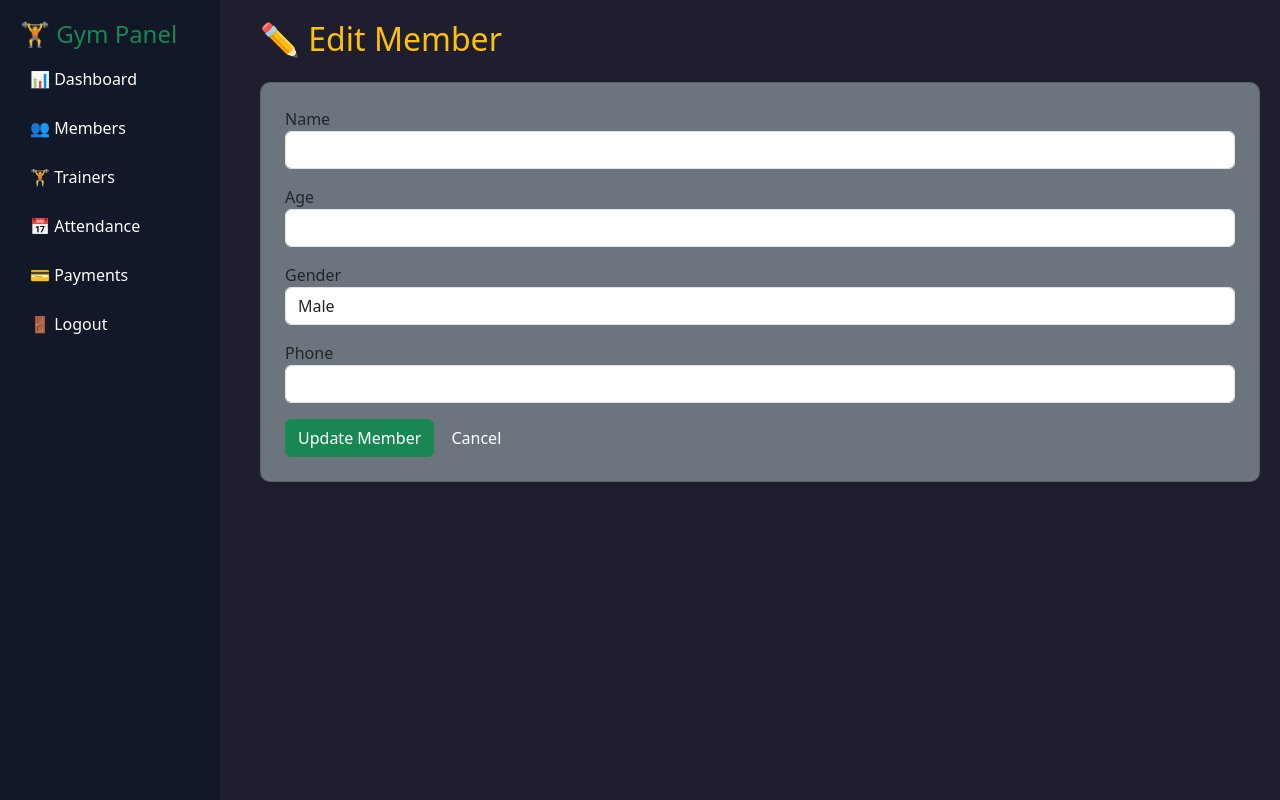
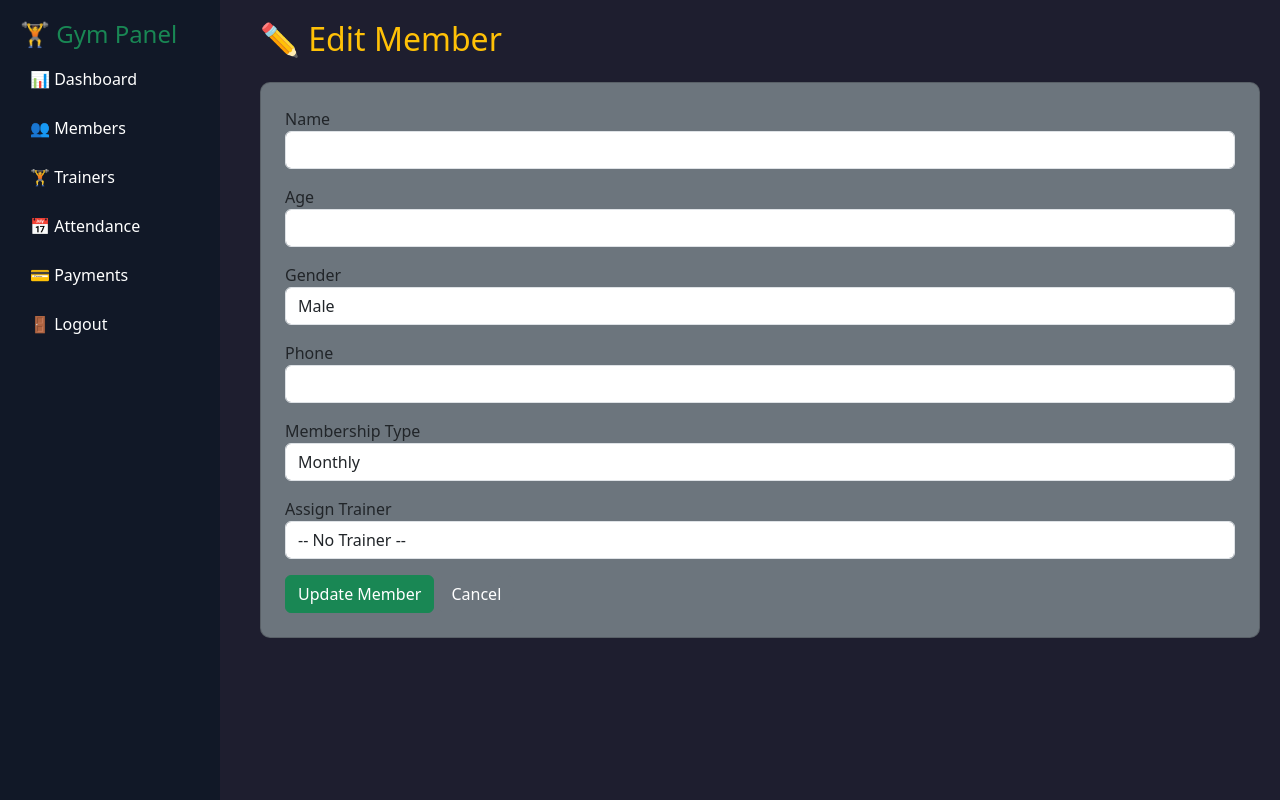
Before and after one commit to huzaifakhanrshk-cmyk/GymFitnessDB, a Flask app: page /edit/1 in a window 1280 px wide. Run offline with Flask 3, Linux system fonts and the light colour scheme; a user stored in the database is signed in; data that the repository does not hold is empty.

Commit message:
Add trainer assignment in edit member page

```diff
--- a/app.py
+++ b/app.py
@@ -142,16 +142,32 @@ def edit_member(id):
     member = cursor.fetchone()
     if request.method == 'POST':
         cursor.execute("""
-            UPDATE Members SET full_name=%s, gender=%s, phone=%s, membership_type=%s
+            UPDATE Members SET full_name=%s, age=%s, gender=%s, phone=%s, membership_type=%s
             WHERE member_id=%s
-        """, (request.form['name'], request.form['gender'], request.form['phone'],
-              request.form.get('membership_type','Monthly'), id))
+        """, (request.form['name'], request.form.get('age', 0), request.form['gender'],
+              request.form['phone'], request.form.get('membership_type','Monthly'), id))
         db.commit()
+        trainer_id = request.form.get('trainer_id')
+        if trainer_id:
+            cursor.execute("DELETE FROM Workout_Plans WHERE member_id=%s", (id,))
+            cursor.execute("""
+                INSERT INTO Workout_Plans(member_id, trainer_id, goal, duration_weeks)
+                VALUES (%s, %s, 'General Fitness', 12)
+            """, (id, trainer_id))
+            db.commit()
+        else:
+            cursor.execute("DELETE FROM Workout_Plans WHERE member_id=%s", (id,))
+            db.commit()
         db.close()
         return redirect('/')
+    cursor.execute("SELECT * FROM Trainers")
+    trainers = cursor.fetchall()
+    cursor.execute("SELECT trainer_id FROM Workout_Plans WHERE member_id=%s LIMIT 1", (id,))
+    wp = cursor.fetchone()
+    current_trainer_id = wp[0] if wp else None
     db.close()
-    return render_template("edit.html", member=member)
-
+    return render_template("edit.html", member=member, trainers=trainers,
+                           current_trainer_id=current_trainer_id)
 
 # ---------------- DELETE MEMBER ----------------
 @app.route('/delete/<int:id>')
--- a/templates/edit.html
+++ b/templates/edit.html
@@ -5,7 +5,6 @@
 <h2 class="text-warning mb-4">✏ Edit Member</h2>
 
 <div class="card bg-secondary p-4">
-
     <form method="POST">
 
         <div class="mb-3">
@@ -23,15 +22,8 @@
         <div class="mb-3">
             <label>Gender</label>
             <select name="gender" class="form-control">
-
-                <option value="Male" {% if member[3] == 'Male' %}selected{% endif %}>
-                    Male
-                </option>
-
-                <option value="Female" {% if member[3] == 'Female' %}selected{% endif %}>
-                    Female
-                </option>
-
+                <option value="Male" {% if member[3] == 'Male' %}selected{% endif %}>Male</option>
+                <option value="Female" {% if member[3] == 'Female' %}selected{% endif %}>Female</option>
             </select>
         </div>
 
@@ -41,14 +33,31 @@
                    value="{{ member[4] }}" required>
         </div>
 
-        <button type="submit" class="btn btn-success">
-            Update Member
-        </button>
+        <div class="mb-3">
+            <label>Membership Type</label>
+            <select name="membership_type" class="form-control">
+                <option {% if member[5] == 'Monthly' %}selected{% endif %}>Monthly</option>
+                <option {% if member[5] == 'Annual' %}selected{% endif %}>Annual</option>
+                <option {% if member[5] == 'Weekly' %}selected{% endif %}>Weekly</option>
+            </select>
+        </div>
 
+        <div class="mb-3">
+            <label>Assign Trainer</label>
+            <select name="trainer_id" class="form-control">
+                <option value="">-- No Trainer --</option>
+                {% for t in trainers %}
+                <option value="{{ t[0] }}" {% if t[0] == current_trainer_id %}selected{% endif %}>
+                    {{ t[1] }} — {{ t[2] }}
+                </option>
+                {% endfor %}
+            </select>
+        </div>
+
+        <button type="submit" class="btn btn-success">Update Member</button>
         <a href="/" class="btn btn-secondary">Cancel</a>
 
     </form>
-
 </div>
 
 {% endblock %}
```
